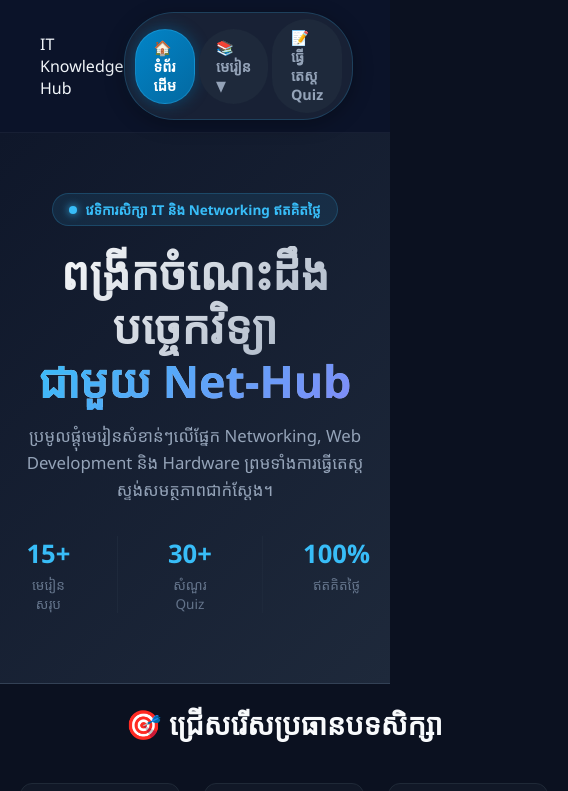
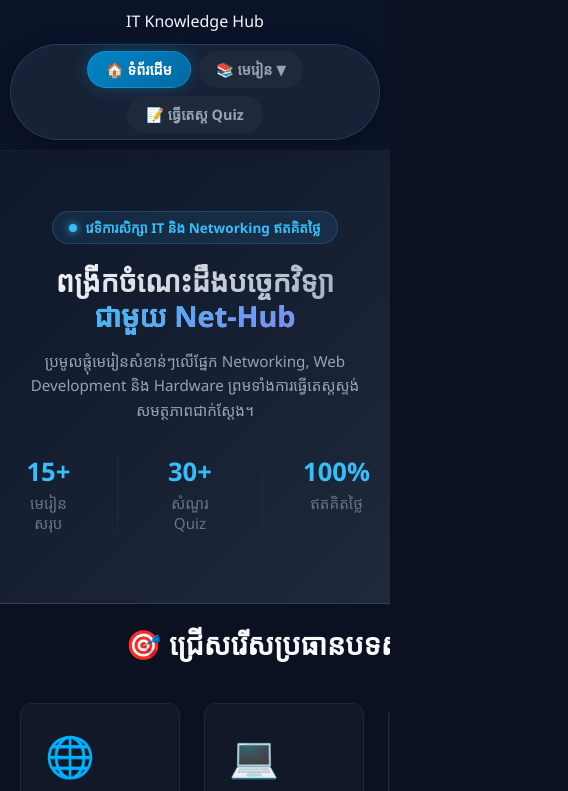
Before and after one commit to Run-Net-Git/Net-Hub, a plain HTML site: page index.html in a window 390 px wide. Shown: the top 791 px of the page, 568 px wide, since content can reach past the window. Drawn offline with Linux system fonts and the light colour scheme; a web font is replaced by a local one.

Commit message:
Update lesson files

```diff
--- a/index.html
+++ b/index.html
@@ -9,6 +9,7 @@
       href="https://fonts.googleapis.com/css2?family=Kantumruy+Pro:wght@400;600;700&display=swap"
       rel="stylesheet"
     />
+    <meta name="viewport" content="width=device-width, initial-scale=1.0" />
   </head>
   <body>
     <!-- 1. Navigation Bar (Navbar នៅផ្នែកខាងលើគេ) -->
--- a/style.css
+++ b/style.css
@@ -1302,3 +1302,48 @@ body.light-mode {
     font-size: 1.2rem !important;
   }
 }
+/* ការពារមិនឱ្យមាន Screen លៀនទៅខាងស្ដាំលើ Mobile */
+html,
+body {
+  max-width: 100%;
+  overflow-x: hidden;
+}
+
+/* សម្រាប់អេក្រង់ទូរស័ព្ទ (Tablet & Mobile Portrait) */
+@media (max-width: 768px) {
+  /* រៀបចំ Navigation Bar ឱ្យតម្រៀបតាមជួរឈរ */
+  nav,
+  .navbar,
+  header {
+    flex-direction: column !important;
+    gap: 12px !important;
+    padding: 10px !important;
+    text-align: center;
+  }
+
+  /* តម្រៀប menu-links ឱ្យនៅចំកណ្ដាល និងមិនកកិតគ្នា */
+  .nav-links,
+  .menu {
+    flex-wrap: wrap !important;
+    justify-content: center !important;
+    gap: 8px !important;
+  }
+
+  /* តម្រៀប Card មេរៀន (Networking, Web Dev, Hardware) ឱ្យធ្លាក់មកក្រោម (១ជួរ១) */
+  .cards-container,
+  .grid,
+  .category-cards {
+    flex-direction: column !important;
+    grid-template-columns: 1fr !important;
+    width: 100% !important;
+  }
+
+  /* តម្រឹមទំហំអក្សរ Header ឱ្យសមនឹងទូរស័ព្ទ */
+  h1 {
+    font-size: 1.8rem !important;
+  }
+
+  p {
+    font-size: 0.95rem !important;
+  }
+}
```
Also changed, not shown: hardware.html (+1 -0 lines).
